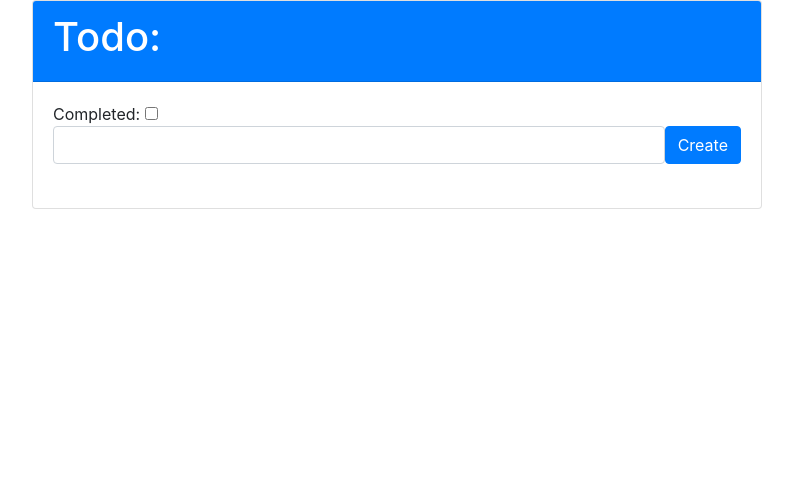
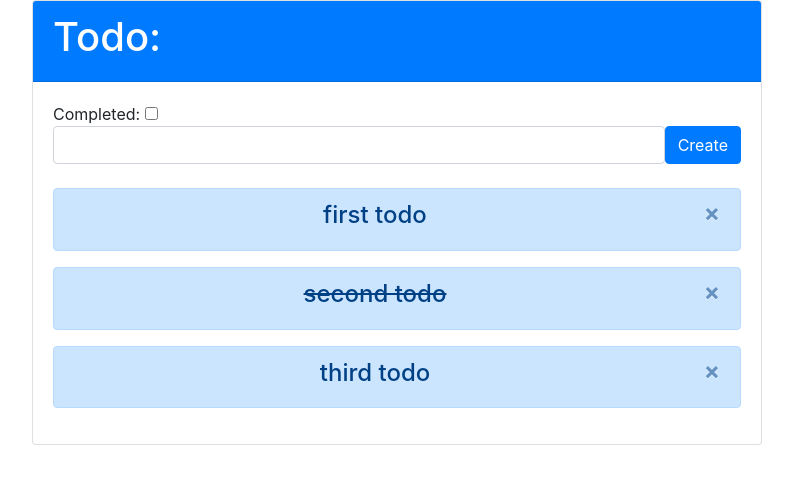
Before and after one commit to lw-git/React_client, a React (Create React App) app in the folder client/: page / in a window 1280 px wide. Shown: the top 484 px of the page, without its empty margins (243-1036 px from the left). Built offline with nearby package versions, Linux system fonts and the light colour scheme.

Commit message:
Added state

```diff
--- a/client/src/App.js
+++ b/client/src/App.js
@@ -1,15 +1,24 @@
 import React from 'react';
-
 
 class App extends React.Component {
 
   constructor(props){
-    super(props)
+    super(props);
+    this.state = {
+      todos: [
+        {'id': 1, title: 'first todo', completed: false},
+        {'id': 2, title: 'second todo', completed: true},
+        {'id': 3, title: 'third todo', completed: false},
+      ],
+      newTodoText: '',
+      completed: false
+    };
   }
 
   componentDidMount(){
 
   }
+
 
   render() {
     return (
@@ -31,6 +40,24 @@ class App extends React.Component {
                   <button className={"btn btn-primary"}>Create
                   </button>
                 </div>
+                <div>
+                  {this.state.todos.map(todo => {
+                     return (
+                        <div className={"alert alert-primary alert-dismissible text-center"}>
+                          <button className={"close"} type={"button"}>
+                            <span id={todo.id} aria-hidden="true">×</span>
+                          </button>
+                          <p id={`text_${todo.id}`}
+                             className={'text-center h4'}
+                             style = {todo.completed
+                               ? {textDecoration: 'line-through', cursor: 'pointer', display: 'block'}
+                               : {cursor: 'pointer', display: 'block'}}>{todo.title}
+                          </p>
+                        </div>
+                      )
+                    })
+                  }
+                </div>
               </div>
             </div>
           </div>
```
